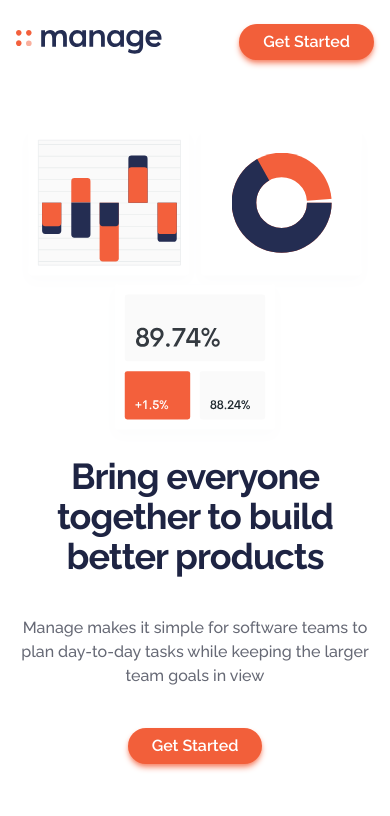
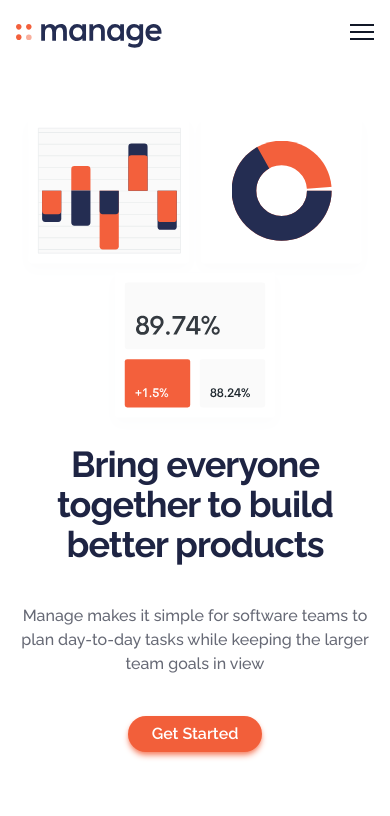
Before and after one commit to femiconnect/manage-app-landing-page, a React (Create React App) app: page / in a window 390 px wide. Shown: the top 816 px of the page. Built offline with nearby package versions, Linux system fonts and the light colour scheme.

Commit message:
created mobile menu

```diff
--- a/src/components/Navbar.js
+++ b/src/components/Navbar.js
@@ -1,7 +1,13 @@
-import React from 'react';
+import React, { useState } from 'react';
 import logo from '../assets/images/logo.svg';
 
 const Navbar = () => {
+   const [nav, setNav] = useState(false);
+
+   const handleNav = () => {
+      setNav(!nav);
+   };
+
    return (
       <nav className='container py-6'>
          {/* -- Flex container -- */}
@@ -31,7 +37,65 @@ const Navbar = () => {
             </ul>
 
             {/* --nav button -- */}
-            <button className='btn'>Get Started</button>
+            <button className='hidden md:block md:btn'>Get Started</button>
+
+            {/* -- Mobile Navbar -- */}
+
+            {/* --hamburger-- */}
+            <button
+               onClick={handleNav}
+               className='block relative w-6 h-6 transition-all cursor-pointer z-10 focus:outline-none md:hidden'
+            >
+               <span
+                  className={
+                     nav
+                        ? 'absolute top-0 left-0 w-6 h-[2px] bg-white delay-300'
+                        : 'absolute top-0 left-0 w-6 h-[2px] bg-gray-900 delay-300'
+                  }
+               ></span>
+               <span
+                  className={
+                     nav
+                        ? 'absolute top-0 left-0 w-6 h-[2px] bg-white translate-y-[7px] delay-300'
+                        : 'absolute top-0 left-0 w-6 h-[2px] bg-gray-900 translate-y-[7px] delay-300'
+                  }
+               ></span>
+               <span
+                  className={
+                     nav
+                        ? 'absolute top-0 left-0 w-6 h-[2px] bg-white translate-y-[14px] delay-300'
+                        : 'absolute top-0 left-0 w-6 h-[2px] bg-gray-900 translate-y-[14px] delay-300'
+                  }
+               ></span>
+            </button>
+
+            {/* -- mobile menu -- */}
+            <div
+               onClick={handleNav}
+               className={
+                  nav
+                     ? 'overflow-y-hidden fixed left-0 top-0 w-full h-screen bg-black/95 px-4 py-7 flex flex-col text-gray-300 font-bold ease duration-300 md:hidden'
+                     : 'fixed top-0 left-[-100%] h-screen ease duration-300'
+               }
+            >
+               <ul className='w-full h-full flex flex-col justify-center items-center space-y-10'>
+                  <li className='hover:text-brightRed cursor-pointer'>
+                     Pricing
+                  </li>
+                  <li className='hover:text-brightRed cursor-pointer'>
+                     Product
+                  </li>
+                  <li className='hover:text-brightRed cursor-pointer'>
+                     About Us
+                  </li>
+                  <li className='hover:text-brightRed cursor-pointer'>
+                     Careers
+                  </li>
+                  <li className='hover:text-brightRed cursor-pointer'>
+                     Community
+                  </li>
+               </ul>
+            </div>
          </div>
       </nav>
    );
```
Also changed, not shown: src/index.css (+16 -0 lines).
